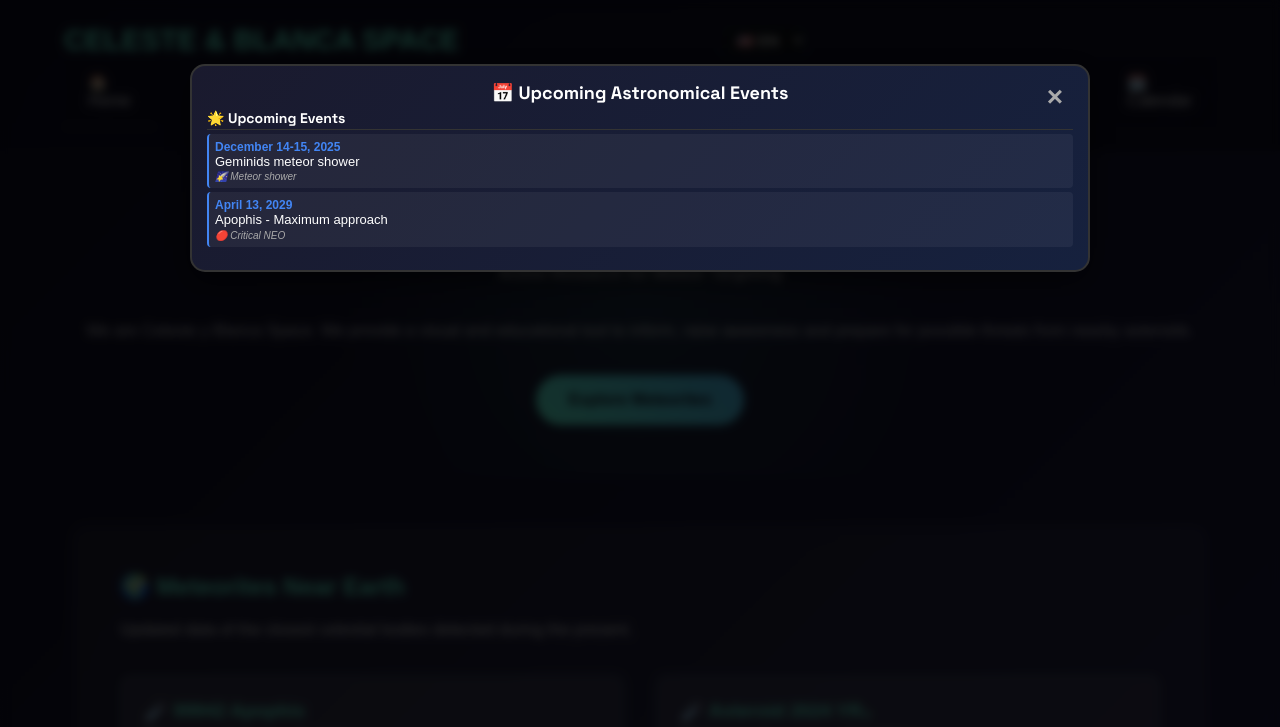
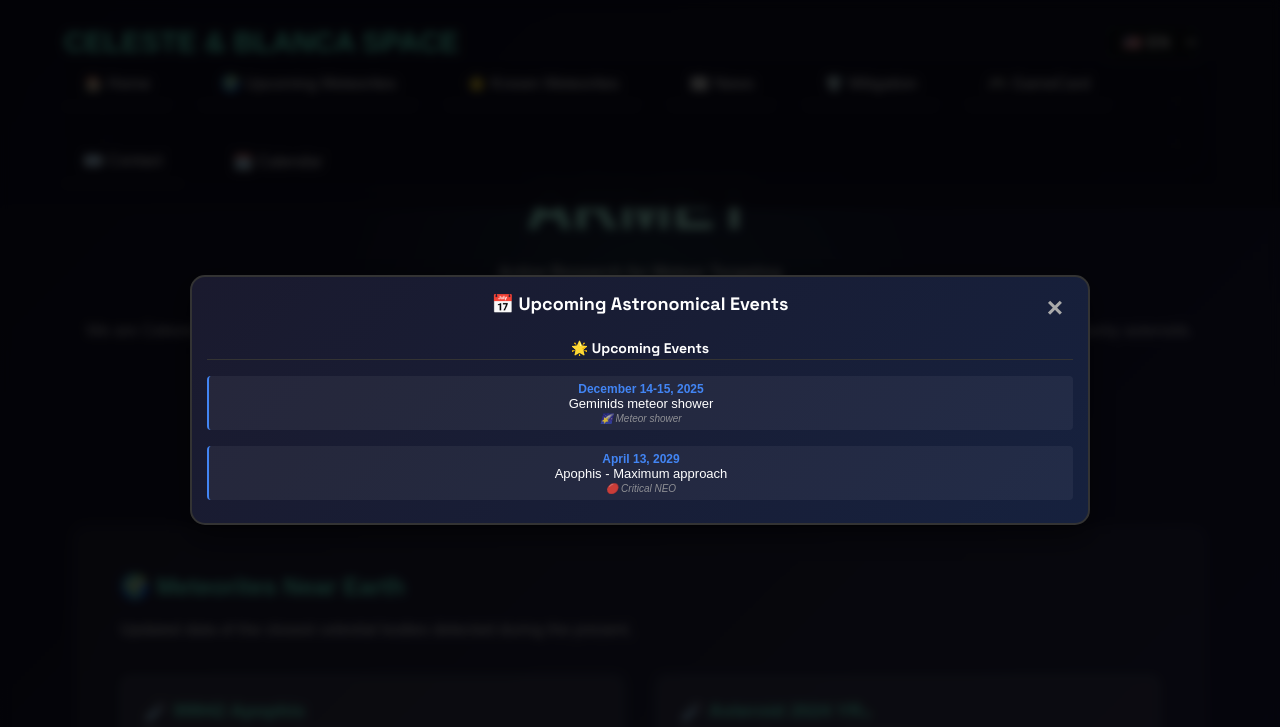
Before and after one commit to sportillocaballero-coder/Pagina-Celeste-Blanca, a plain HTML site: page mobile.html in a window 1280 px wide. Both pictures are taken after a click on the link "🗓️ Calendar". Shown: the top 727 px of the page. Drawn offline with Linux system fonts and the light colour scheme.

Commit message:
Probando prueba de github

```diff
--- a/scripts/mobile.js
+++ b/scripts/mobile.js
@@ -180,9 +180,10 @@ document.addEventListener('DOMContentLoaded', function() {
     if (mobileCalendarBtn && calendarModal) {
         mobileCalendarBtn.addEventListener('click', function(e) {
             e.preventDefault();
-            calendarModal.style.display = 'block';
+            calendarModal.style.display = 'flex'; // Changed to flex for better centering
             document.body.style.overflow = 'hidden';
             closeMenu(); // Close hamburger menu when opening calendar
+            vibrate([50]); // Add haptic feedback
         });
     }
 
@@ -190,6 +191,7 @@ document.addEventListener('DOMContentLoaded', function() {
         closeCalendar.addEventListener('click', function() {
             calendarModal.style.display = 'none';
             document.body.style.overflow = 'auto';
+            vibrate([30]);
         });
     }
 
--- a/styles/mobile.css
+++ b/styles/mobile.css
@@ -380,24 +380,24 @@ img {
     }
 
     .nav-container {
-        display: grid;
-        grid-template-columns: 1fr auto auto;
-        gap: 2rem;
+        display: flex;
+        justify-content: space-between;
         align-items: center;
+        gap: 1rem;
     }
 
     .logo {
         font-size: 1.4rem;
-        justify-self: start;
+        flex-shrink: 0;
     }
 
     .lang-switcher {
         display: flex; /* Show language switcher on tablets */
-        justify-self: center;
+        order: 2;
     }
 
     .hamburger {
-        justify-self: end;
+        order: 3;
     }
 
     .nav-menu {
@@ -431,17 +431,25 @@ img {
 /* Large Tablets / Small Laptops (1024px and up) */
 @media (min-width: 1024px) {
     .header {
-        padding: 1.5rem 3rem;
+        padding: 1.2rem 3rem;
         min-height: 90px;
     }
 
     .nav-container {
-        grid-template-columns: 2fr 1fr 1fr;
-        gap: 3rem;
+        display: flex;
+        justify-content: space-between;
+        align-items: center;
+        gap: 2rem;
     }
 
     .logo {
         font-size: 1.6rem;
+        flex-shrink: 0;
+    }
+
+    .lang-switcher {
+        display: flex;
+        order: 2;
     }
 
     .hamburger {
@@ -458,27 +466,35 @@ img {
         width: auto;
         right: 0;
         transform: none;
-        justify-self: end;
+        order: 3;
+        flex: 1;
+        justify-content: flex-end;
     }
 
     .nav-menu ul {
         display: flex;
-        gap: 2rem;
+        gap: 1.5rem;
         margin: 0;
         padding: 0;
+        align-items: center;
+        flex-wrap: wrap;
     }
 
     .nav-menu li {
         margin: 0;
         border-bottom: none;
+        flex-shrink: 0;
     }
 
     .nav-menu a {
         border-bottom: none;
-        padding: 0.8rem 1rem;
-        font-size: 0.95rem;
+        padding: 0.6rem 1rem;
+        font-size: 0.9rem;
         border-radius: 6px;
         transition: all 0.3s ease;
+        white-space: nowrap;
+        display: flex;
+        align-items: center;
     }
 
     .nav-menu a:hover {
@@ -511,8 +527,87 @@ img {
         font-size: 1.8rem;
     }
 
+    .nav-menu ul {
+        gap: 2rem;
+    }
+
     .nav-menu a {
         font-size: 1rem;
-        padding: 1rem 1.5rem;
+        padding: 0.8rem 1.2rem;
+    }
+
+    #langSelect {
+        font-size: 1rem;
+        padding: 0.5rem 0.8rem;
     }
 }
+
+/* Calendar Modal Styles */
+.calendar-modal {
+    display: none;
+    position: fixed;
+    z-index: 1000;
+    left: 0;
+    top: 0;
+    width: 100%;
+    height: 100%;
+    background-color: rgba(0, 0, 0, 0.85);
+    justify-content: center;
+    align-items: center;
+}
+
+.calendar-content {
+    background: linear-gradient(135deg, rgba(15, 15, 35, 0.95), rgba(26, 26, 58, 0.9));
+    backdrop-filter: blur(20px);
+    color: #fff;
+    padding: 2rem;
+    border-radius: 15px;
+    width: 90%;
+    max-width: 600px;
+    box-shadow: 0 0 30px rgba(100, 255, 218, 0.3);
+    text-align: center;
+    position: relative;
+    border: 1px solid rgba(100, 255, 218, 0.2);
+}
+
+#close-calendar {
+    position: absolute;
+    top: 15px;
+    right: 20px;
+    font-size: 2rem;
+    cursor: pointer;
+    color: #64ffda;
+    transition: color 0.3s ease;
+}
+
+#close-calendar:hover {
+    color: #fff;
+}
+
+.astronomy-events {
+    margin-top: 1.5rem;
+}
+
+.event-item {
+    background: rgba(255, 255, 255, 0.05);
+    padding: 1rem;
+    margin: 1rem 0;
+    border-radius: 10px;
+    border-left: 3px solid #64ffda;
+}
+
+.event-date {
+    font-weight: bold;
+    color: #64ffda;
+    margin-bottom: 0.5rem;
+}
+
+.event-desc {
+    color: #e0e0e0;
+    margin-bottom: 0.5rem;
+}
+
+.event-type {
+    font-size: 0.9rem;
+    opacity: 0.8;
+}
```
